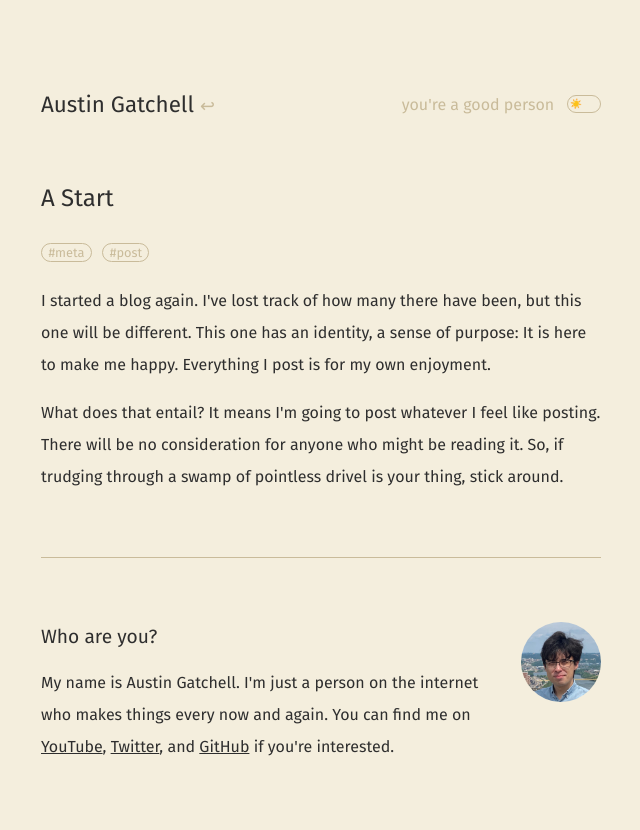
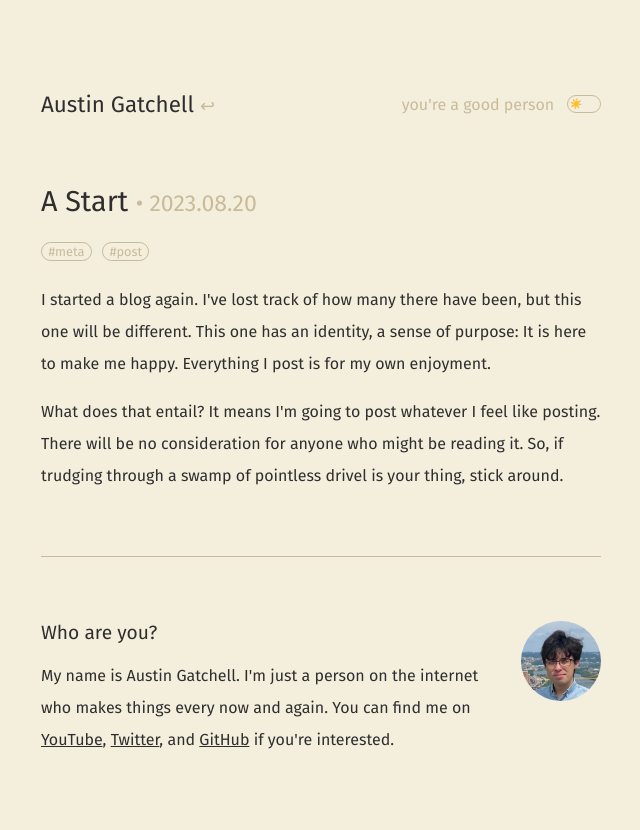
Before and after one commit to ausgat/ausgat.github.io, an Eleventy site: page posts/a-start.md in a window 1280 px wide. Shown: the whole page, without its empty margins (319-959 px from the left). Built offline with nearby package versions, Linux system fonts and the light colour scheme; Eleventy itself is replaced by a stand-in of ours; files that its build step writes are made by us from their sources.

Commit message:
Minor style tweaks

```diff
--- a/_includes/layout.liquid
+++ b/_includes/layout.liquid
@@ -36,7 +36,7 @@
         <div class="section">
           <div class="profile">
             <div class="profile-text">
-              <h2>Who are you?</h2>
+              <h3>Who are you?</h3>
               <p>
                 My name is Austin Gatchell. I'm just a person on the internet
                 who makes things every now and again. You can find me on
--- a/_includes/post.liquid
+++ b/_includes/post.liquid
@@ -3,6 +3,8 @@ layout: layout.liquid
 ---
 <h1>
   <a href="{{ url }}" class="title">{{ title }}</a>
+  <span class="mini-text">
+    • {{ date | date: "%Y.%m.%e" }}</span>
 </h1>
 <p>
   {% for tag in tags -%}
--- a/_includes/style.css
+++ b/_includes/style.css
@@ -29,27 +29,27 @@ body {
 }
 
 h1 {
-  font-size: 1.5em;
+  font-size: 1.8em;
   font-weight: 500;
-  margin: 1em 0;
+  margin: 1rem 0;
 }
 
 h2 {
-  font-size: 1.2em;
+  font-size: 1.5em;
   font-weight: normal;
-  margin: 1em 0;
+  margin: 1rem 0;
 }
 
 h3 {
-  font-size: 1em;
-  font-weight: bold;
-  margin: 1em 0;
+  font-size: 1.2em;
+  font-weight: normal;
+  margin: 1rem 0;
 }
 
 p {
   font-size: 1em;
   font-weight: normal;
-  margin: 1em 0;
+  margin: 1rem 0;
   line-height: 2em;
 }
 
```
